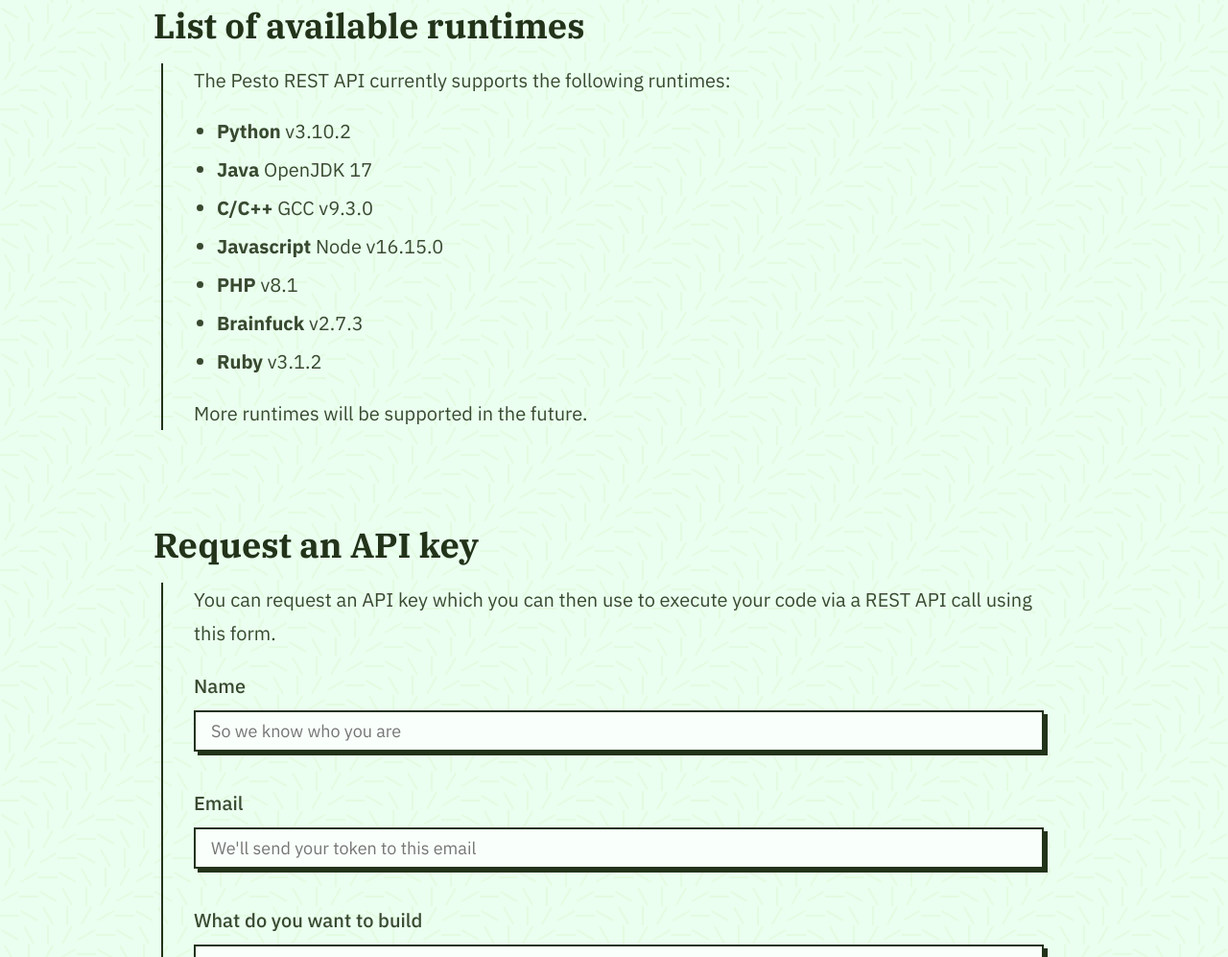
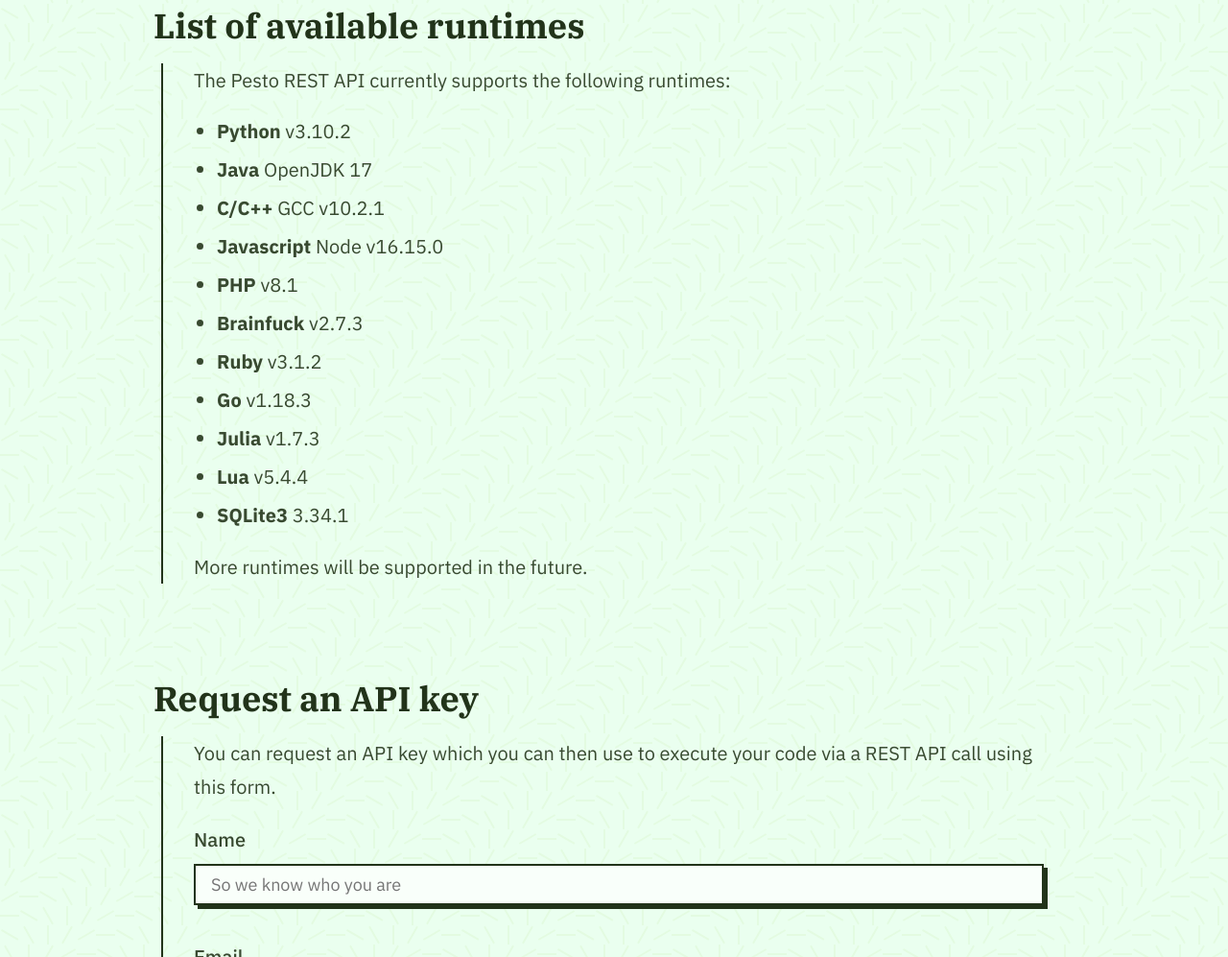
Before and after one commit to teknologi-umum/pesto, an Astro site in the folder landing/: page / in a window 1280 px wide. Shown: the part 3676-4673 px from the top of the page at 96% size. Built offline with nearby package versions, Linux system fonts and the light colour scheme; Astro itself is replaced by a stand-in of ours.

Commit message:
chore(landing): add more languages

```diff
--- a/landing/src/pages/index.astro
+++ b/landing/src/pages/index.astro
@@ -181,7 +181,7 @@
 			items={[
 				{ key: "Python", value: "v3.10.2" },
 				{ key: "Java", value: "OpenJDK 17" },
-				{ key: "C/C++", value: " GCC v9.3.0" },
+				{ key: "C/C++", value: "GCC v10.2.1" },
 				{ key: "Javascript", value: "Node v16.15.0" },
 				{ key: "PHP", value: "v8.1" },
 				{
@@ -189,6 +189,10 @@
 					value: "v2.7.3",
 				},
 				{ key: "Ruby", value: "v3.1.2" },
+				{ key: "Go", value: "v1.18.3" },
+				{ key: "Julia", value: "v1.7.3" },
+				{ key: "Lua", value: "v5.4.4" },
+				{ key: "SQLite3", value: "3.34.1" },
 			]}
 		/>
 		<p>More runtimes will be supported in the future.</p>
```
